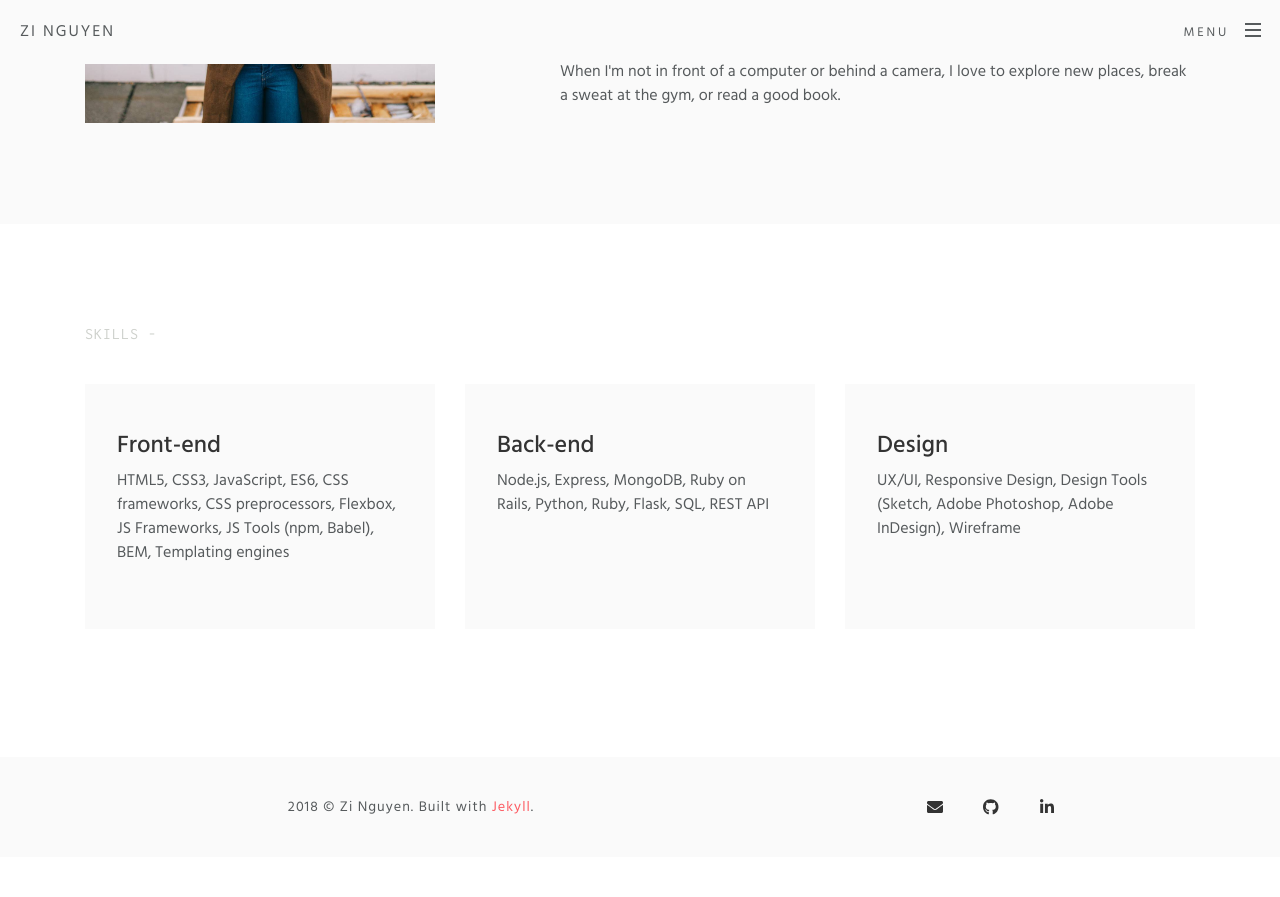
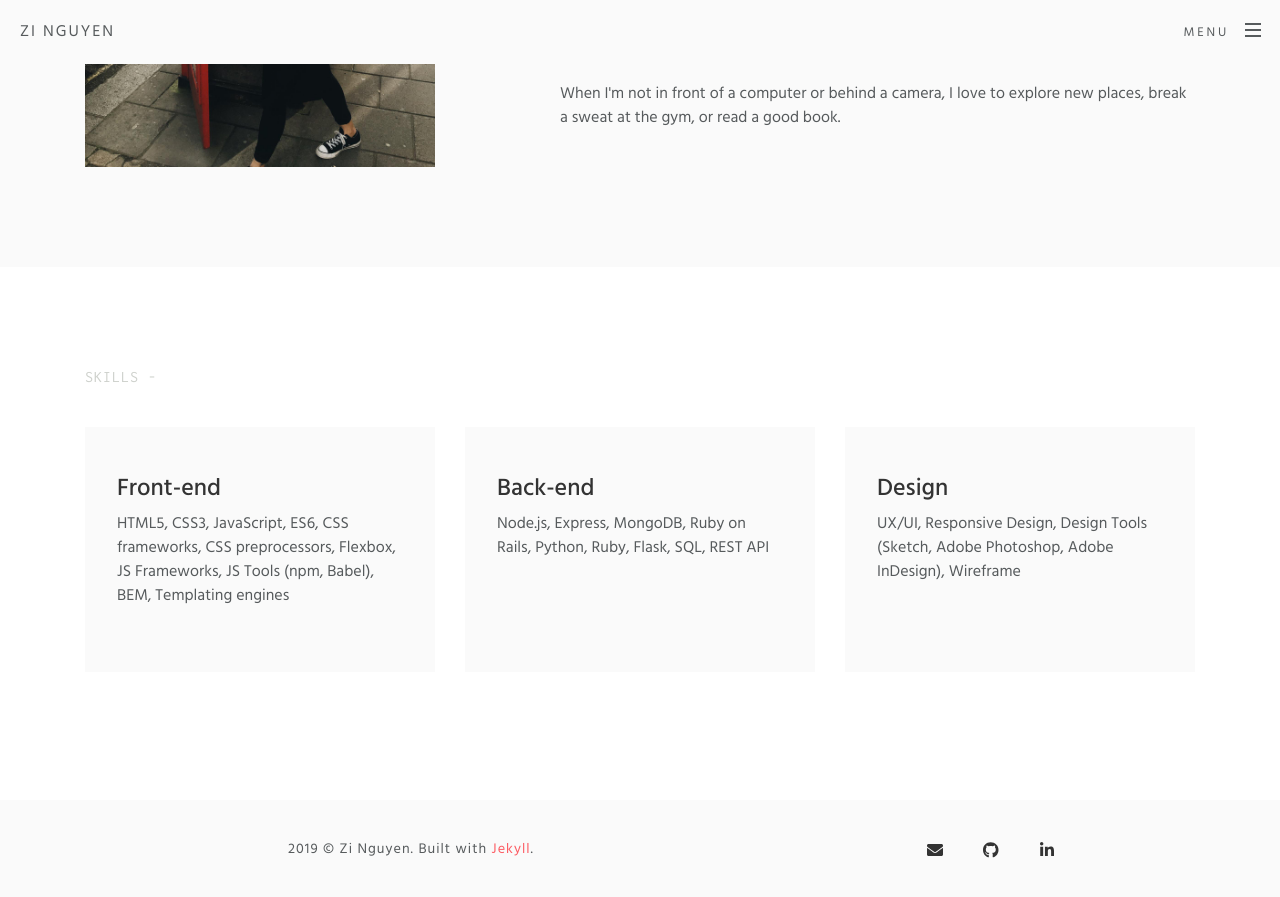
Before and after one commit to zinguyen/zinguyen.github.io, a Jekyll site: the page built from index.html, in a window 1280 px wide and 900 px high, scrolled down 2387 px. Shown: the top 897 px of the window. Built offline with Jekyll 4.4.1, drawn with Linux system fonts in a browser that asks for light colours; nearby versions of some CDN libraries; the list of posts is cut into pages by our own code; before the commit the page ends 3244 px from its top, so only the background shows below that.

Commit message:
update profile photo

```diff
--- a/_includes/footer.html
+++ b/_includes/footer.html
@@ -2,7 +2,7 @@
   <div class="container">
     <div class="row footer-content">
       <div class="col-md-6 col-sm-6 copyright">
-        <p>2018 © Zi Nguyen. Built with <a href="https://jekyllrb.com/">Jekyll</a>.
+        <p>2019 © Zi Nguyen. Built with <a href="https://jekyllrb.com/">Jekyll</a>.
       </div>
       <div class="col-md-6 col-sm-6 social-icons">
         <a href="mailto:{{ site.author.email }}">
--- a/_layouts/home.html
+++ b/_layouts/home.html
@@ -113,7 +113,7 @@
 			</div>
 			<div class="row about-me">
 				<div class="col-md-4 profile">
-					<img class="img-fluid" src="../public/images/profile-2.jpg" alt="">
+					<img class="img-fluid" src="../public/images/profile-3.jpg" alt="">
 				</div>
 				<div class="col-md-7 about-desc">
 					<p>Hi, my name is Zi and I'm a Boston-based photographer and a software engineer in the making.</p>
```
Also changed, not shown: public/images/profile-3.jpg (added).
